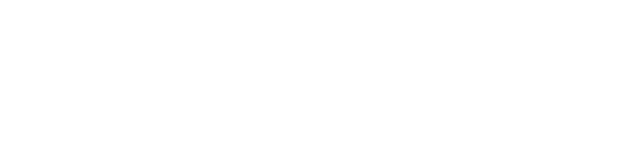
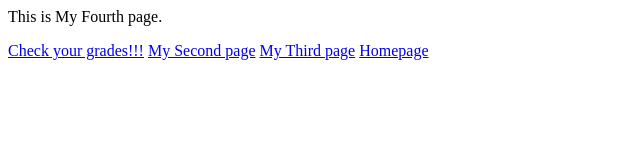
Before and after one commit to rubenmunoz47/rubenmunoz47.github.io, a plain HTML site: page Fourth.html in a window 1280 px wide. Shown: the whole page, without its empty margins (0-640 px from the left). Drawn offline with Linux system fonts and the light colour scheme.

Commit message:
SomeMessage

```diff
--- a/Fourth.html
+++ b/Fourth.html
@@ -0,0 +1,12 @@
+<html>
+    <head>
+        <title>Work in progress</title>
+    </head>
+    <body>
+        <p>This is My Fourth page.</p>
+        <a href= "https://redlands.asp.aeries.net/student/LoginParent.aspx?page=default.aspx"> Check your grades!!!</a>
+        <a href= "Second.html">My Second page</a>
+        <a href= "Third.html">My Third page</a>
+        <a href= "index.html">Homepage</a>
+    </body>
+</html>
--- a/Second.html
+++ b/Second.html
@@ -1,6 +1,7 @@
 <html>
     <head>
         <title>Work in progress</title>
+        <link rel="stylesheet" href
     </head>
     <body>
         <p>This is my Second Page.</p>
```
